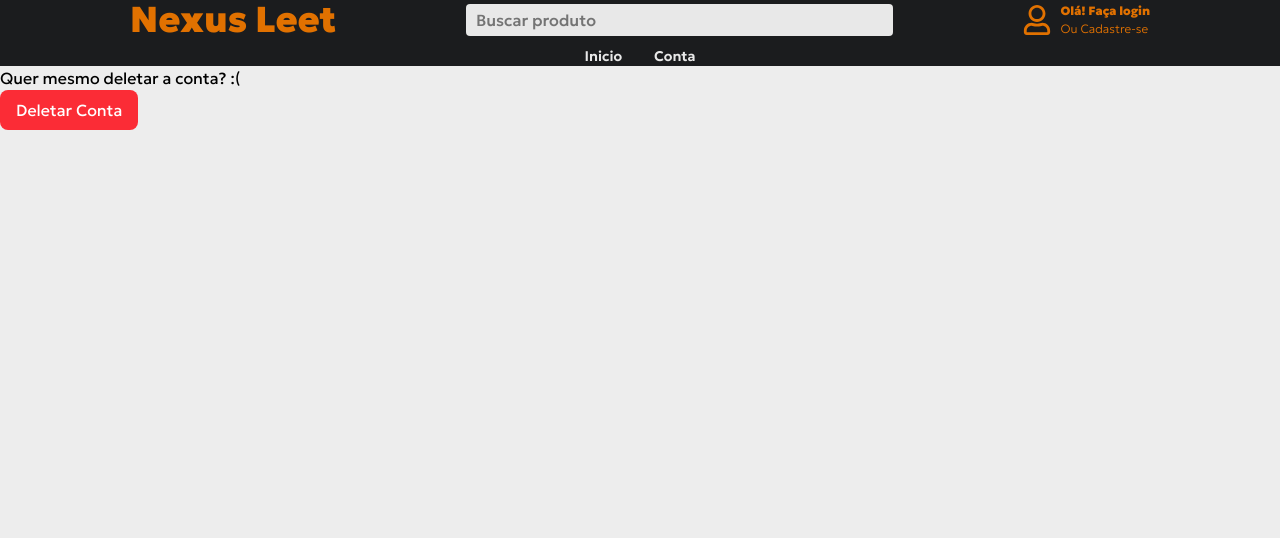
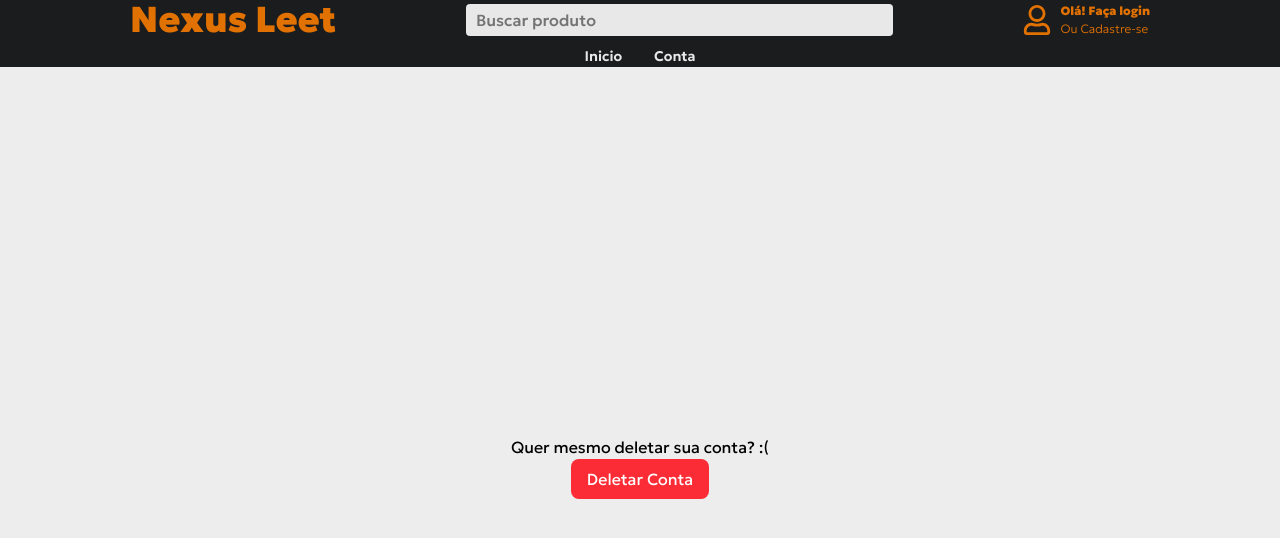
Before and after one commit to gustavocarvalho-ra/NextJs-NexusLeet, a Next.js app: page /my-account/user/confg/delete-acount in a window 1280 px wide. Shown: the top 538 px of the page. Built offline with nearby package versions, Linux system fonts and the light colour scheme; no server answers.

Commit message:
style: add div content and display

```diff
--- a/src/app/my-account/user/confg/delete-acount/page.tsx
+++ b/src/app/my-account/user/confg/delete-acount/page.tsx
@@ -3,15 +3,15 @@ import DeleteAccountModal from "@/app/components/login/useConfig/DeleteUser"
 
 export default function DeletAcount() {
   return (
-    <>
+    <div className="w-screen h-screen">
       <Header />
 
-      <div className="w-full h-full">
-        <h1>Quer mesmo deletar a conta? :(</h1>
-        <div>
+      <div className="w-full h-full flex flex-col justify-center items-center ">
+        <h1>Quer mesmo deletar sua conta? :(</h1>
+        <div className="w-full flex justify-center">
           <DeleteAccountModal />
         </div>
       </div>
-    </>
+    </div>
   )
 }
```
